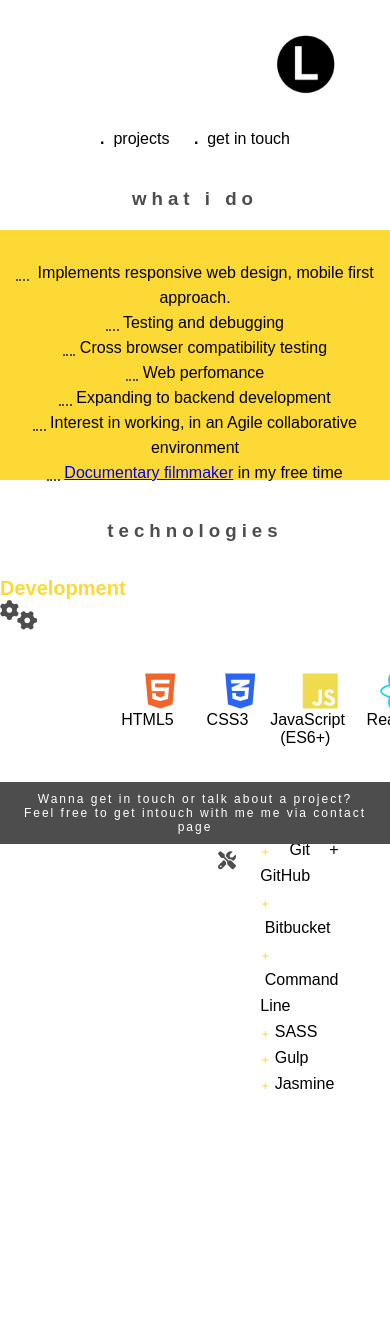
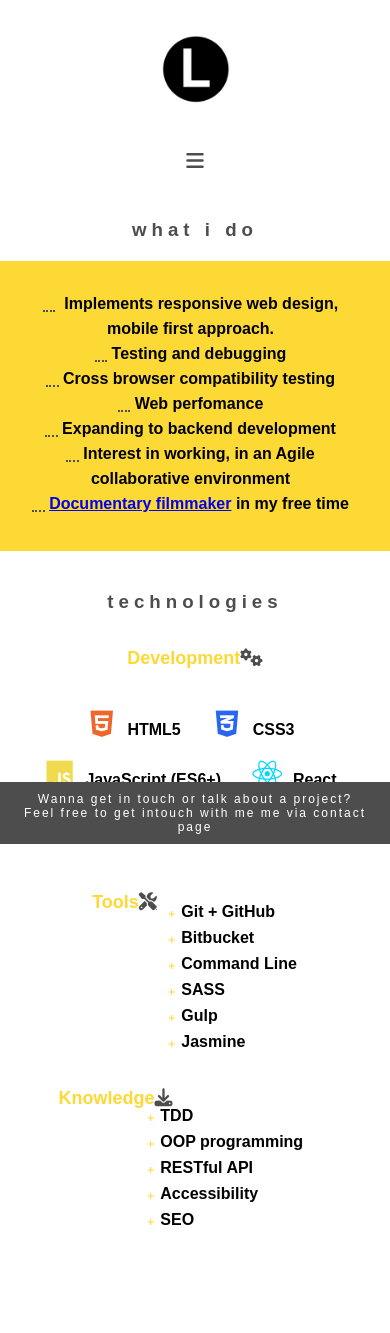
Before and after one commit to lebogangolifant/portfolio, a PHP site: page /skills.html in a window 390 px wide. Before the commit the page ends 1090 px from the top, so only its background shows below. Run offline with PHP 8.4, Linux system fonts and the light colour scheme; some libraries are stand-ins or nearby versions; some web fonts are replaced.

Commit message:
add media query

```diff
--- a/skills.html
+++ b/skills.html
@@ -20,27 +20,24 @@
 
     <section class="container">
         <header>
-            <a href="index.html" class="logo"><img src="img/logo.png" alt="https://lebogangolifant@github.com"></a>
-            <!--<a href="#" class="fas fa-angle-down"> </a>-->
+            <a href="index.html" class="skills-logo"><img src="img/logo.png"
+                    alt="https://lebogangolifant@github.com"></a>
         </header>
 
-        <nav class="pages-nav-btn">
-            <!--<a href=""><strong>.&nbsp;</strong> what i do</a>-->
-            <a class="skill-nav1" href="projects.html"><strong>.&nbsp;</strong> projects</a>
-            <a class="skill-nav2" href="contact.html"><strong>.&nbsp;</strong> get in touch</a>
-            <!--<a href=""><strong>.&nbsp;</strong> collaborate</a>-->
-            <!-- profile horizontal line-->
-            <!-- <a href="">
-        <hr class="hprofileLine" /></a>
-      <a href="">
-        <p class="connect-line">+</p>
-      </a>-->
+        <nav class="topnav">
+            <div class="nav-btn" id="navLinks">
+                <a class="skill-nav1" href="projects.html"><strong>.&nbsp;</strong> projects</a>
+                <a class="skill-nav2" href="contact.html"><strong>.&nbsp;</strong> get in touch</a>
+            </div>
+
+            <a href="javascript:void(0);" class="mobile-icon" onclick="myFunction()"
+                style="margin: 0 auto; background-color: #fff;">
+                <i class="fa fa-bars"></i>
+            </a>
         </nav>
 
         <article class="short-profile">
             <h1 class="page-heading">what i do</h1>
-            <!--<a href="">
-                <hr class="h-skillsLine" /></a>-->
         </article>
 
         <!-- services overview -->
@@ -63,8 +60,6 @@
 
         <article class="short-profile">
             <h1 class="page-heading">technologies</h1>
-            <!--<a href="">
-                <hr class="h-skillsLine" /></a>-->
         </article>
 
         <!-- technology overview -->
@@ -81,7 +76,6 @@
                 <p><i class="fab fa-react fa-fw" style="color: #00d8ff;"></i>&nbsp;React</p>
                 <p><i class="fab fa-node fa-fw" style="color: #44883e;"></i>&nbsp;Node.js</p>
             </div>
-
 
             <div class="tools-knowledge">
                 <div class="tools-heading">
@@ -110,6 +104,7 @@
                 </div>
             </div>
         </article>
+
         <footer class="skills-footer">
             <p>Wanna get in touch or talk about a project? <br>Feel free to get intouch with me me via contact page</p>
         </footer>
--- a/style.css
+++ b/style.css
@@ -213,13 +219,13 @@ body {
 .dev-h1 h1 {
   color: #fdd935;
   margin: 35px 400px 0 0;
-  font-size: 20px;
+  font-size: 18px;
 }
 
 .dev-h1 a {
   text-decoration: none;
   color: #4d4d4d;
-  font-size: 30px;
+  font-size: 20px;
 }
 
 .development-stack {
@@ -471,3 +495,355 @@ body {
 .fa-envelope:hover {
   color: #fff;
 }
+
+/*===========================
+/* MOBILE NAVIGATION */
+/*===========================*/
+@media screen and (max-width: 480px) {
+  .topnav {
+    margin-top: 50px;
+    overflow: hidden;
+    background-color: #4d4d4d;
+    position: relative;
+  }
+
+  .topnav #navLinks {
+    margin-top: -8px;
+    font-size: 5px;
+    display: none;
+  }
+
+  .topnav a {
+    color: white;
+    padding: 6px 7px;
+    text-decoration: none;
+    font-size: 17px;
+    display: block;
+  }
+
+  .topnav a.mobile-icon {
+    background: #fdd935;
+    color: #4d4d4d;
+    font-size: 20px;
+  }
+
+  .topnav a:hover {
+    background-color: #ddd;
+    color: black;
+  }
+}
+
+/* desktop display */
+@media screen and (min-width: 480px) {
+  .mobile-icon i {
+    display: none;
+  }
+
+  .skills-logo {
+    float: right;
+    margin: 30px 50px 0 0;
+  }
+
+  .skills-logo img {
+    width: 70px;
+  }
+
+}
+
+/*===========================
+/* MEDIA QUERIES */
+/*===========================*/
+/* HOME PAGE */
+@media screen and (max-width: 480px) {
+  .logo img {
+    margin-right: 80px;
+  }
+
+  .title {
+    margin-top: 130px;
+  }
+
+  .hprofileLine {
+    width: 280px;
+  }
+
+  #navLinks {
+    margin-top: 40px;
+    display: none;
+  }
+
+  .social-icon {
+    margin-top: 50px;
+    margin: 30px 0 50px 74px;
+    vertical-align: middle;
+    top: 90%;
+  }
+
+  .social-icon a {
+    display: inline;
+  }
+
+  .short-profile p {
+    width: 85%;
+    font-weight: bold;
+  }
+}
+
+/* SKILLS PAGE */
+/*=================*/
+@media screen and (max-width: 480px) {
+
+  /* services */
+  .skills-logo img {
+    width: 80px;
+    margin: 30px 0 -20px 0;
+  }
+
+
+  .services ul {
+    width: 90%;
+    height: 290px;
+    margin-left: 15px;
+  }
+
+  .services li {
+    color: #000;
+    font-weight: bold;
+  }
+
+  .services i {
+    color: #fdd935;
+    font-size: 10px;
+    border-bottom: 2.6px solid #4d4d4d;
+    border-bottom-style: dotted;
+  }
+
+  /* development section */
+  .dev-h1 h1 {
+    color: #fdd935;
+    margin: 35px auto 0 auto;
+    font-size: 18px;
+  }
+
+  .dev-h1 a {
+    text-decoration: none;
+    color: #4d4d4d;
+    font-size: 18px;
+  }
+
+  .development-stack {
+    margin: 30px 40px 40px auto;
+    display: flex;
+    flex-wrap: wrap;
+    justify-content: center;
+  }
+
+  .development-stack i {
+    font-size: 30px;
+    margin: 0 0 0 30px;
+    padding: 10px 5px 10px 0;
+  }
+
+  .development-stack p {
+    font-weight: bold;
+  }
+
+  /* tools & knowledge */
+  .tools-knowledge {
+    margin: 0 auto;
+    padding: 0;
+    display: flex;
+    flex-wrap: wrap;
+    justify-content: center
+  }
+
+  /* tools */
+  .tools {
+    margin-top: 10px;
+  }
+
+  .tools-h1 {
+    margin: 0 0 0 0;
+    color: #fdd935;
+    font-weight: bold;
+    font-size: 18px;
+  }
+
+  .tools-heading a {
+    color: #4d4d4d;
+  }
+
+  .tools p {
+    font-weight: bold;
+  }
+
+  .tools i {
+    font-size: 8px;
+    color: #fdd935;
+  }
+
+  /*knowledge */
+  .knowledge {
+    margin: -8px 0 0 50px;
+  }
+
+  .knowledge-h1 {
+    margin: 30px 159px 0 0;
+    font-size: 18px;
+    padding: 0;
+  }
+
+  .knowledge p {
+    font-weight: bold;
+  }
+
+  .knowledge i {
+    font-size: 8px;
+    color: #fdd935;
+  }
+
+  .knowledge-tools a {
+    color: #4d4d4d;
+  }
+
+  /* skills page footer */
+  .skills-footer {
+    margin-top: 100px;
+  }
+
+  .skills-footer p {
+    position: fixed;
+    bottom: 0;
+    font-size: 12px;
+    color: #fff;
+    width: 100%;
+    padding: 10px;
+    letter-spacing: 2px;
+    background-color: #4d4d4d;
+  }
+
+
+  /* PROJECTS PAGE */
+  /*===========================*/
+  .projects-header h1 {
+    float: left;
+    color: #fdd935;
+    margin: 10px 0 0 30px;
+    font-size: 16px;
+    font-weight: 1;
+    letter-spacing: 2px;
+  }
+
+  .projects-logo img {
+    width: 40px;
+    float: right;
+    margin-right: 30px;
+  }
+
+  /* projects showcase */
+  .projects-container {
+    display: flex;
+    flex-wrap: wrap;
+    margin: 80px 0 80px 0;
+    justify-content: center;
+  }
+
+  .project-column {
+    margin-top: 30px;
+    padding: 0 30px 0 30px;
+  }
+
+  .project-column img {
+    max-width: 100%;
+    height: auto;
+    margin-left: auto;
+    margin-right: auto;
+  }
+
+  .project-case-study {
+    margin: 35px;
+    text-align: justify;
+  }
+
+  .project-case-study p {
+    line-height: 25px;
+  }
+
+  .project-case-study .button {
+    background-color: #fdd935;
+    border-radius: 4px;
+    font-size: 14px;
+    text-decoration: none;
+    display: inline-block;
+    text-align: center;
+    outline: none;
+    border: none;
+    -webkit-transition-duration: 0.4s;
+    /* Safari */
+    transition-duration: 0.4s;
+    margin-left: 8px;
+  }
+
+  /*button 1 hover */
+  .btn1:hover {
+    background-color: #fff;
+    box-shadow: 0 12px 16px 0 rgba(0, 0, 0, 0.24), 0 17px 50px 0 rgba(0, 0, 0, 0.19);
+    color: #4d4d4d;
+  }
+
+  .btn1:hover a {
+    color: #4d4d4d;
+  }
+
+  /*button 2 hover */
+  .btn2:hover {
+    background-color: #fff;
+    box-shadow: 0 12px 16px 0 rgba(0, 0, 0, 0.24), 0 17px 50px 0 rgba(0, 0, 0, 0.19);
+    color: #4d4d4d;
+  }
+
+  .btn2:hover a {
+    color: #4d4d4d;
+  }
+
+  .project-case-study i {
+    color: #000;
+    font-size: 12px;
+    padding: 4px;
+    text-decoration: none;
+    text-align: center;
+  }
+
+  .project-case-study a {
+    color: #000;
+    font-size: 12px;
+    font-weight: bold;
+    padding: 4px;
+    text-decoration: none;
+    text-align: center;
+  }
+
+
+  /* CONTACT PAGE */
+  /*===========================*/
+  .contact-logo img {
+    width: 80px;
+    margin: 30px 0 -20px 0;
+  }
+
+  .contact-profile {
+    margin-top: 60px;
+  }
+
+  /* contact nav */
+  .contact-info {
+    margin-top: 110px;
+  }
+
+  .contact-info a {
+    font-size: 35px;
+    padding: 25px;
+  }
+
+
+}
```
Also changed, not shown: other parts of style.css (+46 -22 lines), contact.html (+12 -5 lines), index.html (+13 -16 lines), projects.html (+9 -5 lines).
